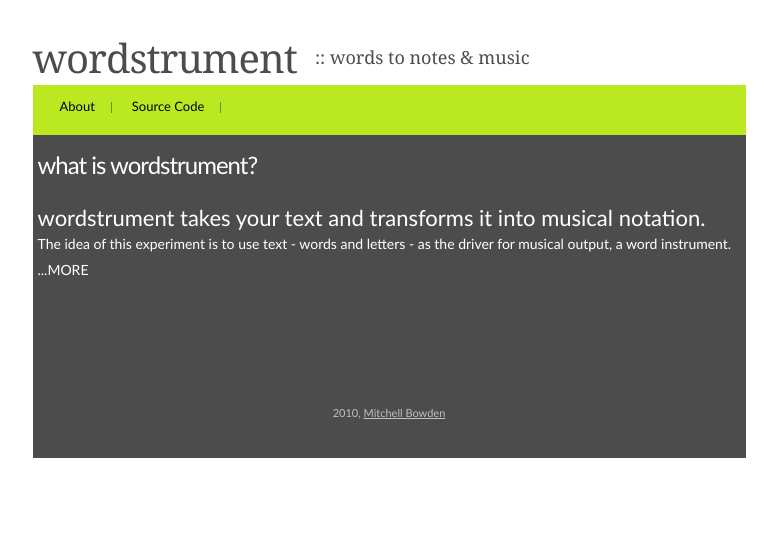
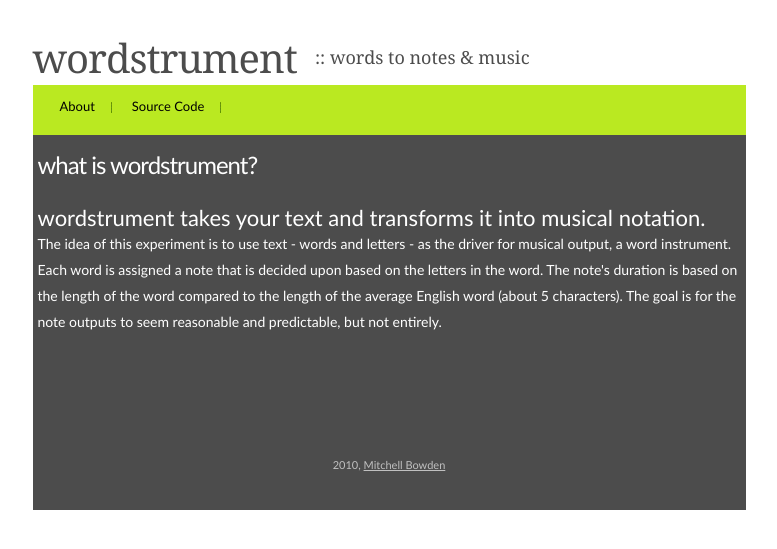
Before and after one commit to msbmsb/wordstrument, a Python web app: template gae_app/templates/about.html in a window 1280 px wide. Shown: the top 549 px of the page, without its empty margins (251-1028 px from the left). Run offline with Jinja, Linux system fonts and the light colour scheme; the template is opened without the code that fills it, so the values that code supplies are empty.

Commit message:
move main page to index

```diff
--- a/gae_app/main.py
+++ b/gae_app/main.py
@@ -18,8 +18,9 @@ import handlers.about
 
 def main():
     application = webapp.WSGIApplication([
-      ('/', handlers.about.AboutHandler),
+      ('/', handlers.wordstrument.WordstrumentHandler),
       ('/ws', handlers.wordstrument.WordstrumentHandler),
+      ('/about', handlers.about.AboutHandler),
       ('/midi', handlers.wordstrument.MidiHandler),
     ], debug=True)
     util.run_wsgi_app(application)
--- a/gae_app/templates/about.html
+++ b/gae_app/templates/about.html
@@ -7,7 +7,7 @@
       <div class="entry">
           <h2>Wordstrument takes your text and transforms it into musical notation.</h2>
           <p>The idea of this experiment is to use text - words and letters - as the driver for
-          musical output, a word instrument.  ...MORE</p>
+          musical output, a word instrument. Each word is assigned a note that is decided upon based on the letters in the word. The note's duration is based on the length of the word compared to the length of the average English word (about 5 characters). The goal is for the note outputs to seem reasonable and predictable, but not entirely.</p>
       </div>
   </div>
 {% endblock %}
--- a/gae_app/templates/layout.html
+++ b/gae_app/templates/layout.html
@@ -15,7 +15,7 @@
     <div id="header">
       <div id="menu">
         <ul>
-          <li><a href="/">About</a></li>
+          <li><a href="/about">About</a></li>
           <li><a href="http://github.com/msbmsb/wordstrument">Source Code</a></li>
         </ul>
       </div>
--- a/gae_app/templates/layout_ws.html
+++ b/gae_app/templates/layout_ws.html
@@ -21,7 +21,7 @@
     <div id="header">
       <div id="menu">
         <ul>
-          <li><a href="/">About</a></li>
+          <li><a href="/about">About</a></li>
           <li><a href="http://github.com/msbmsb/wordstrument">Source Code</a></li>
         </ul>
       </div>
```
